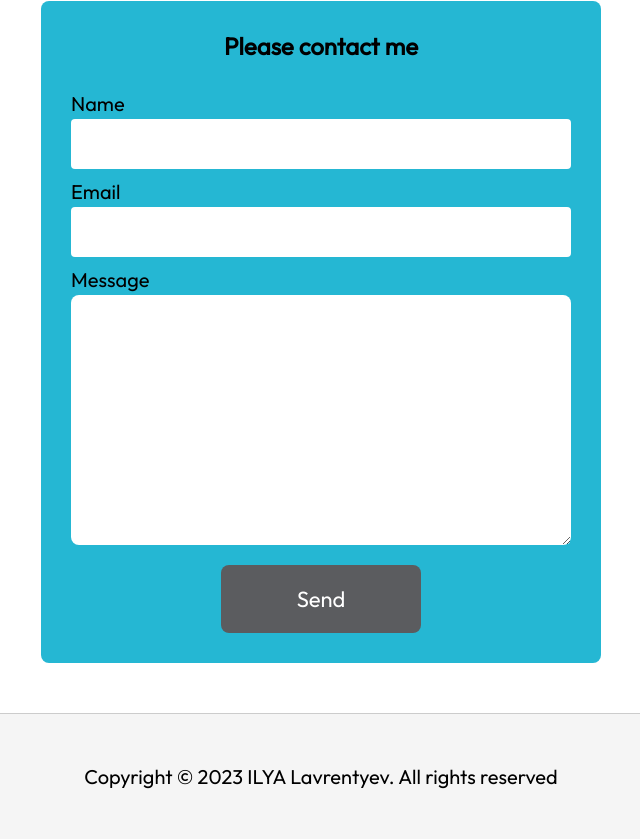
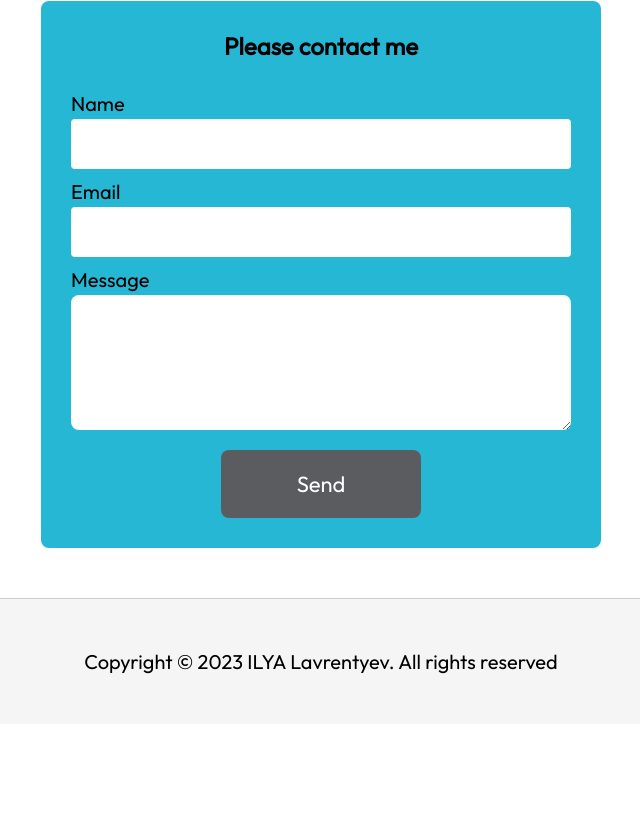
Before and after one commit to Lavrentyev-Ilya/portfolio-website, a plain HTML site: page index.html in a window 1280 px wide. Shown: the part 1909-2748 px from the top of the page, without its empty margins (319-959 px from the left). After the commit the page ends 2633 px from the top, so only its background shows below. Drawn offline with Linux system fonts and the light colour scheme.

Commit message:
Change textarea rows to 5

```diff
--- a/index.html
+++ b/index.html
@@ -80,7 +80,7 @@ rel='stylesheet' type='text/css'>
                   </div>
                   <div class="inputBlock">
                      <label for="message">Message</label>
-                     <textarea name="message" id="message" cols="30" rows="10"></textarea>
+                     <textarea name="message" id="message" cols="30" rows="5"></textarea>
                   </div>
                   <button type="submit">Send</button>
                </form>
```
